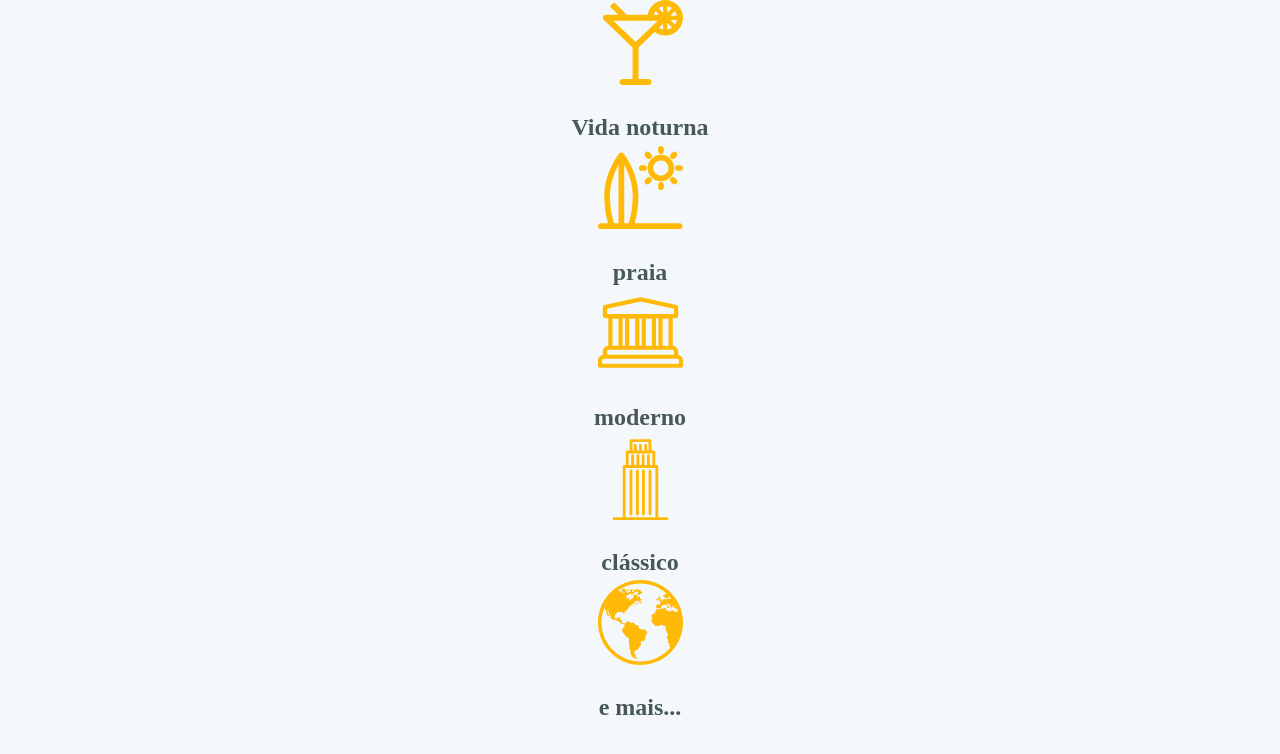
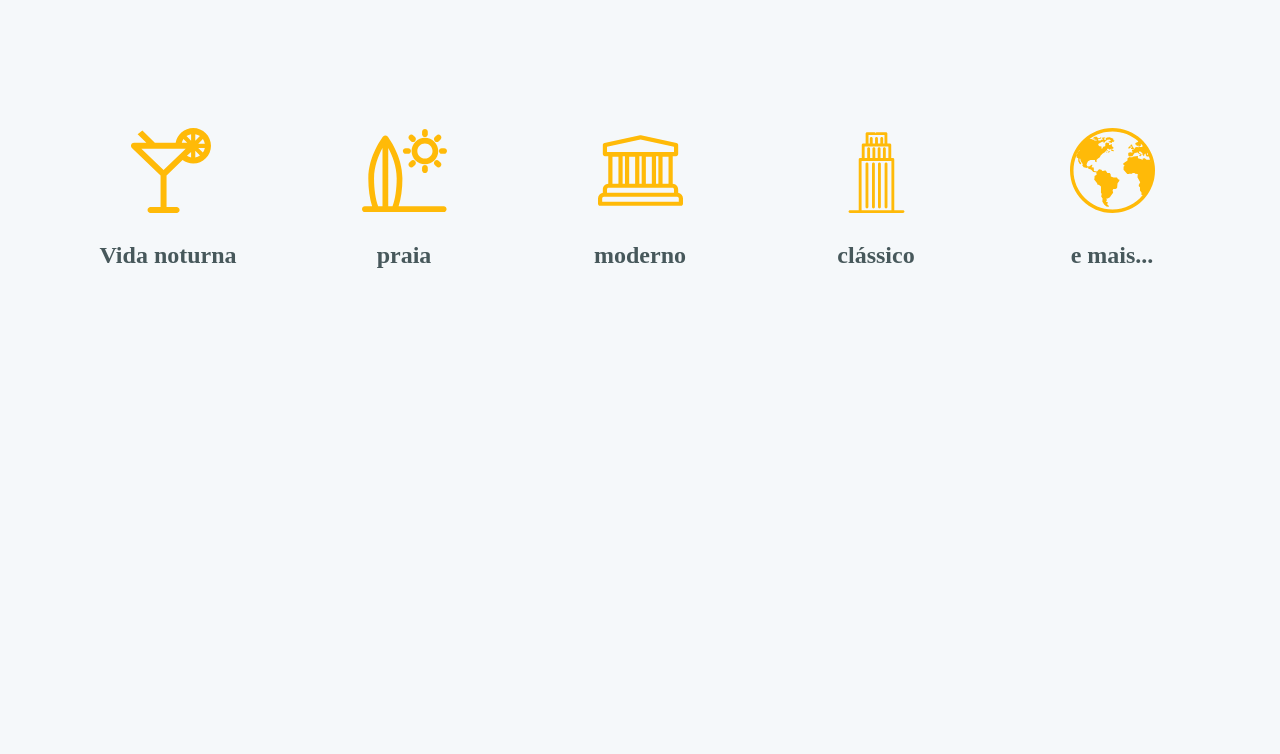
Before and after one commit to rodrigocamargo854/worldtrip, a Next.js app: page /components/Caracteristicas in a window 1280 px wide. Shown: the top 754 px of the page. Built offline with nearby package versions, Linux system fonts and the light colour scheme.

Commit message:
building Caracteristicas page

```diff
--- a/src/pages/components/Caracteristicas/index.tsx
+++ b/src/pages/components/Caracteristicas/index.tsx
@@ -1,17 +1,33 @@
 import { Grid, GridItem } from "@chakra-ui/react";
 import Caracteristica from "./Caracteristica";
 
-
 export default function Caracteristicas() {
   return (
-   <Grid>
-<GridItem>
-<Caracteristica icon="cocktail" text="Vida noturna"/>
-<Caracteristica icon="surf" text="praia"/>
-<Caracteristica icon="museum" text="moderno"/>
-<Caracteristica icon="building" text="clássico"/>
-<Caracteristica icon="earth" text="e mais..."/>
-</GridItem>
-   </Grid>
+    <Grid
+      templateColumns={["1fr 1fr", "1fr 1fr", "1fr 1fr", "repeat(5,1fr)"]}
+      w="100%"
+      justifyContent="space-between"
+      alignItems="center"
+      mt={["10", "32"]}
+      mx="auto"
+      maxW="1160px"
+      gap={[1, 5]}
+    >
+      <GridItem>
+        <Caracteristica icon="cocktail" text="Vida noturna" />
+      </GridItem>
+      <GridItem>
+        <Caracteristica icon="surf" text="praia" />
+      </GridItem>
+      <GridItem>
+        <Caracteristica icon="museum" text="moderno" />
+      </GridItem>
+      <GridItem>
+        <Caracteristica icon="building" text="clássico" />
+      </GridItem>
+      <GridItem colSpan={[2, 2, 2, 1]}>
+        <Caracteristica icon="earth" text="e mais..." />
+      </GridItem>
+    </Grid>
   );
 }
```
